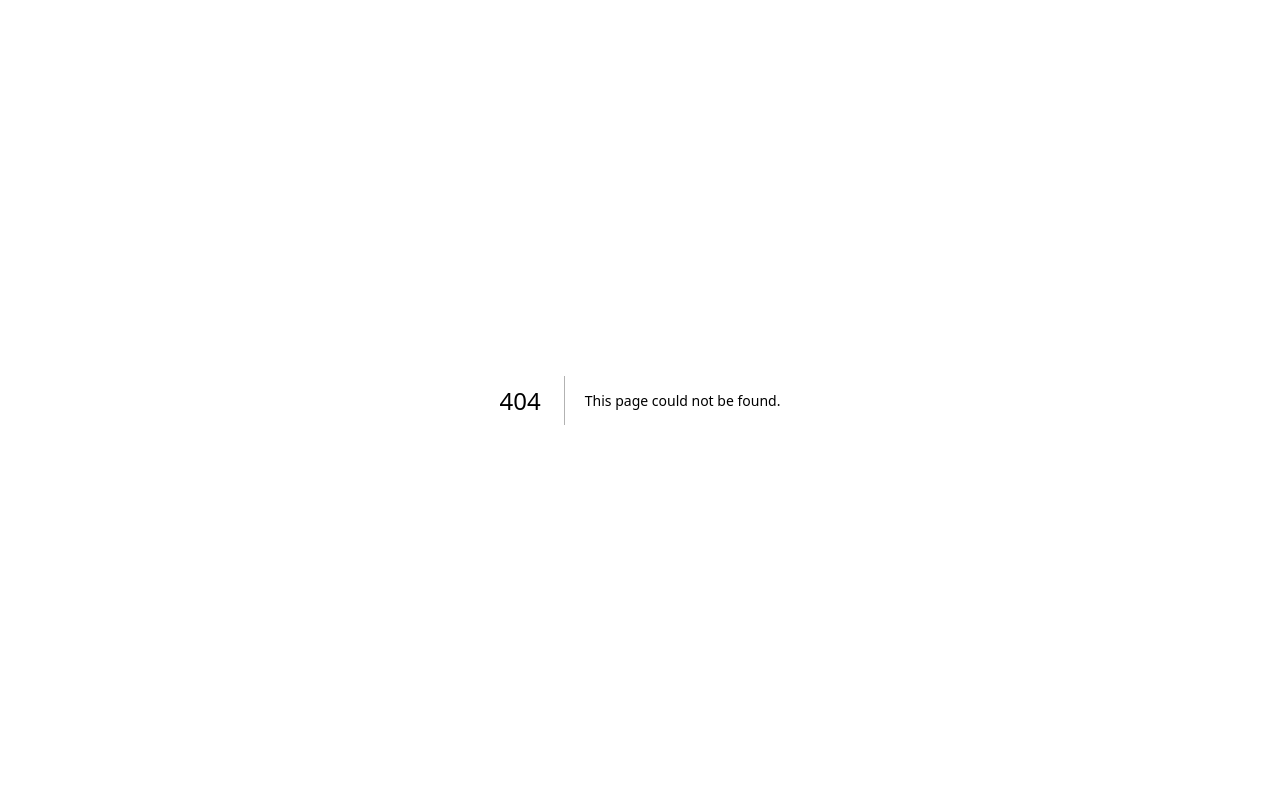
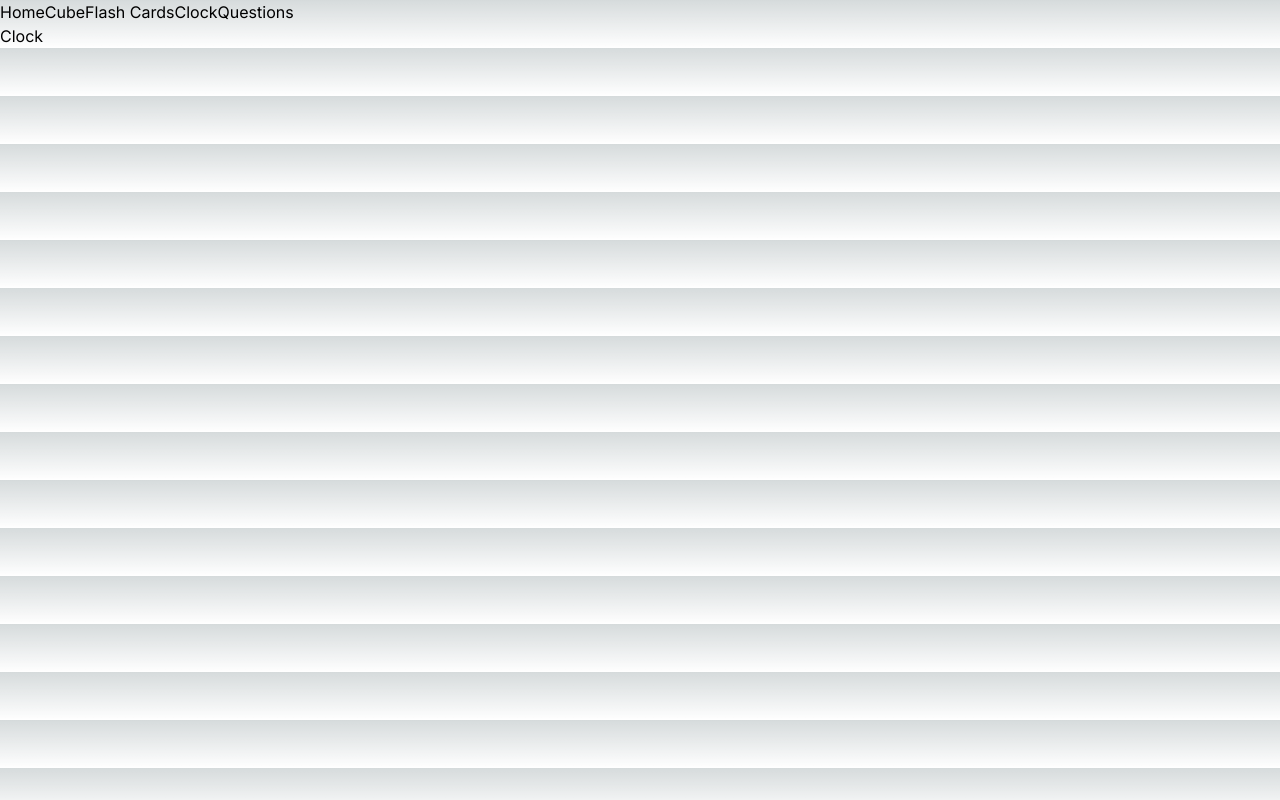
Before and after one commit to KearneyTech/webapp-react-template, a Next.js app: page /clock in a window 1280 px wide. Before the commit this address had no page. Built offline with nearby package versions, Linux system fonts and the light colour scheme.

Commit message:
Added routing.

```diff
--- /dev/null
+++ b/src/app/clock/page.tsx
@@ -0,0 +1,5 @@
+export default function Page() {
+    return (
+        <h2>Clock</h2>
+    );
+}
--- /dev/null
+++ b/src/app/cube/page.tsx
@@ -0,0 +1,5 @@
+export default function Page() {
+    return (
+        <h2>Cube</h2>
+    );
+}
--- /dev/null
+++ b/src/app/flashCards/page.tsx
@@ -0,0 +1,5 @@
+export default function Page() {
+    return (
+        <h2>Flash Cards</h2>
+    );
+}
--- a/src/app/layout.tsx
+++ b/src/app/layout.tsx
@@ -1,4 +1,5 @@
 import type { Metadata } from "next";
+import Link from "next/link";
 import { Inter } from "next/font/google";
 import "./globals.css";
 
@@ -16,7 +17,16 @@ export default function RootLayout({
 }>) {
   return (
     <html lang="en">
-      <body className={inter.className}>{children}</body>
+      <body className={inter.className}>
+        <div className="flex direction-col">
+          <Link href="/">Home</Link>
+          <Link href="/cube">Cube</Link>
+          <Link href="/flashCards">Flash Cards</Link>
+          <Link href="/clock">Clock</Link>
+          <Link href="/questions">Questions</Link>
+        </div>
+        {children}
+      </body>
     </html>
   );
 }
--- /dev/null
+++ b/src/app/questions/page.tsx
@@ -0,0 +1,5 @@
+export default function Page() {
+    return (
+        <h2>Questions</h2>
+    );
+}
```
